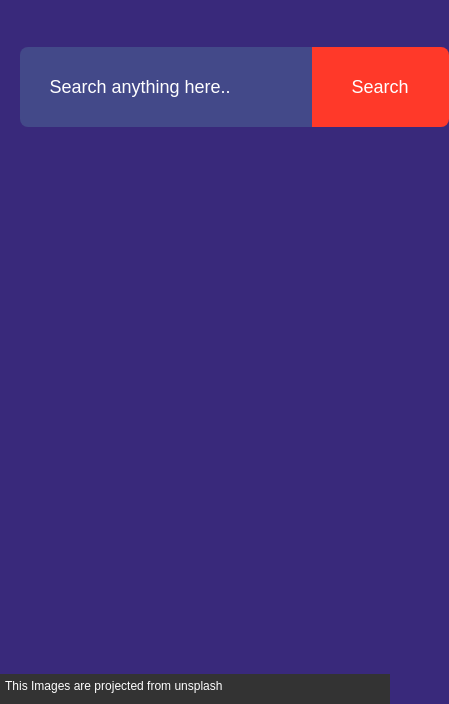
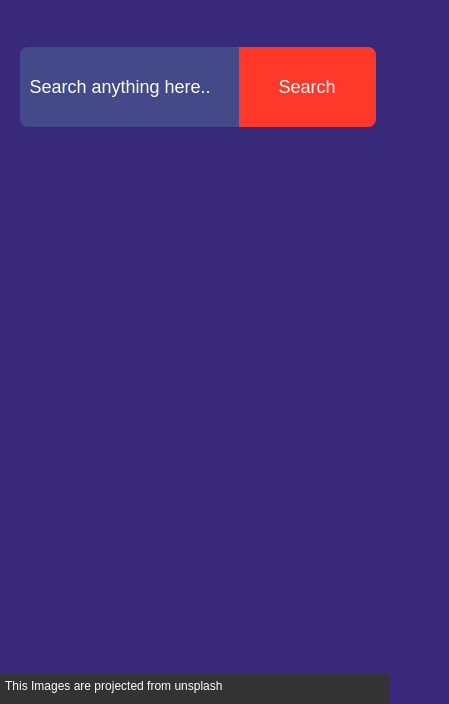
Before and after one commit to Yashwanth-kxer/Image-Search-Engine, a plain HTML site: page index.html in a window 390 px wide. Shown: the part 140-844 px from the top of the page, 449 px wide, since content can reach past the window. Drawn offline with Linux system fonts and the light colour scheme.

Commit message:
Add files via upload

```diff
--- a/style.css
+++ b/style.css
@@ -116,3 +116,18 @@ display: none;
     font-size: 12px;
     font-weight: 300;
 }
+
+@media only screen and (max-width: 600px) {
+
+    form input{
+
+        font-size: 15px;
+        padding: 0 10px;
+    }
+
+
+    #search-result img{
+        height: 130px;
+    }
+
+}
```
